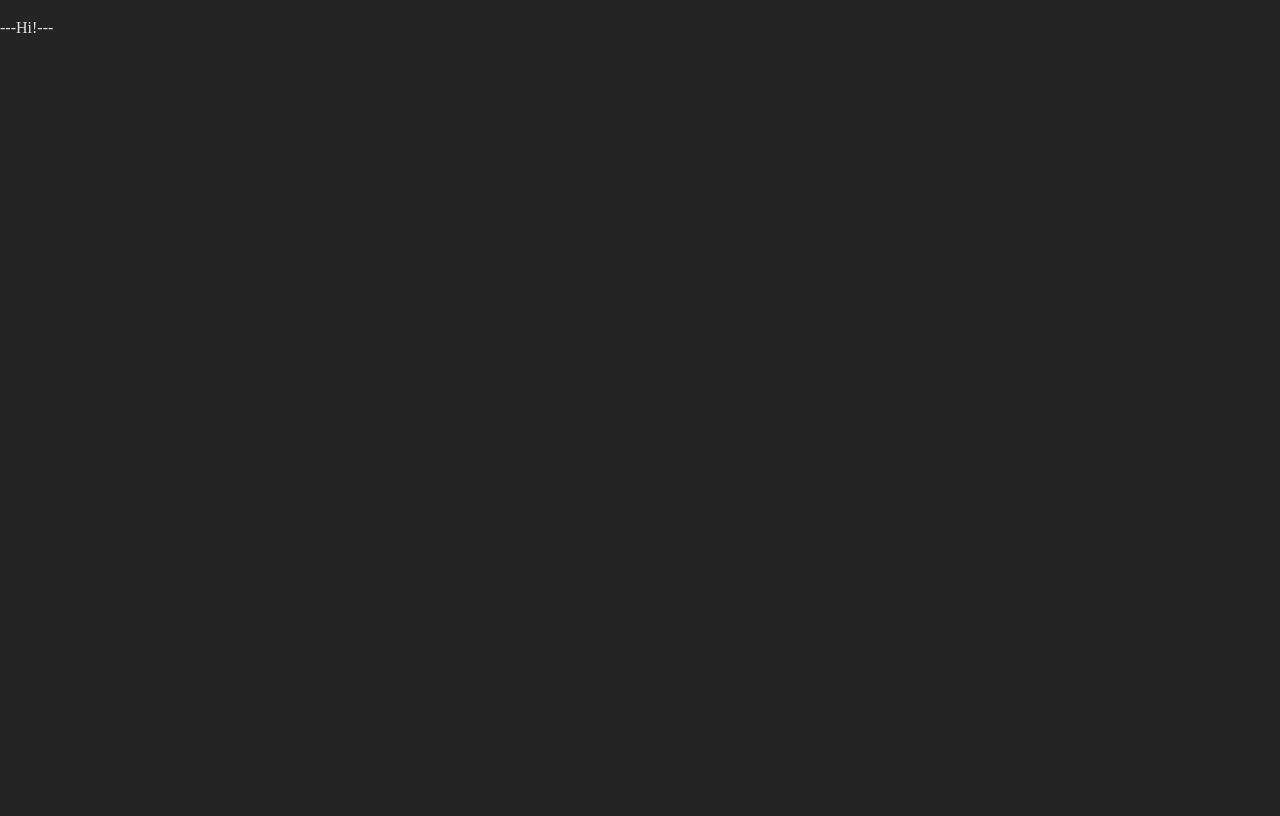
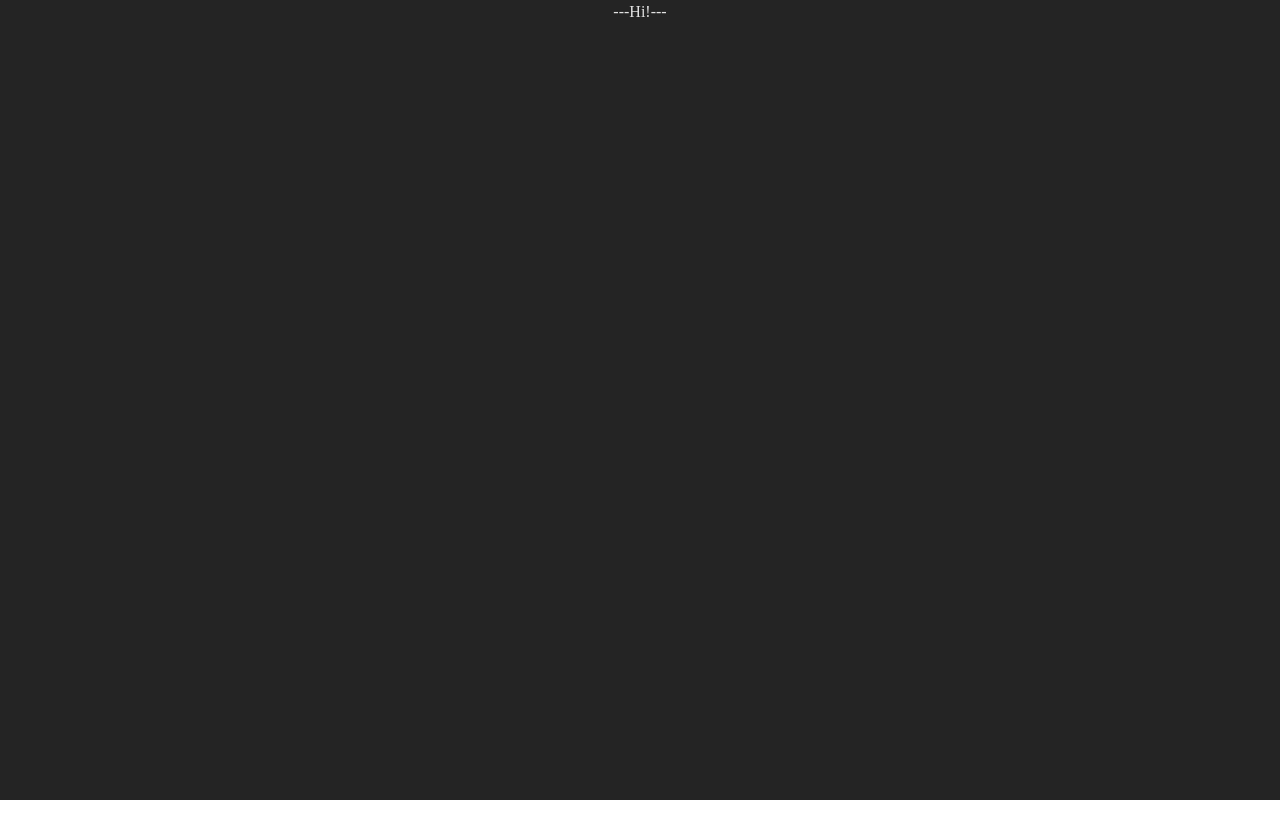
Before and after one commit to aleksr777/template-react-base, a React (Vite) app: page / in a window 1280 px wide. Built offline with nearby package versions, Linux system fonts and the light colour scheme.

Commit message:
refactor: незначительные правки

```diff
--- a/src/components/app-layout/app-layout.module.css
+++ b/src/components/app-layout/app-layout.module.css
@@ -1,7 +1,22 @@
+* {
+  box-sizing: border-box;
+}
+
 .wrapper {
   box-sizing: border-box;
   padding: 0;
   margin: 0;
+  line-height: 1.5;
+  font-weight: 400;
+  color: rgba(255, 255, 255, 0.87);
+  background-color: #242424;
   min-height: 100vh;
   height: 100%;
 }
+
+p {
+  padding: 0;
+  margin: 0;
+  width: 100%;
+  text-align: center;
+}
--- a/src/index.css
+++ b/src/index.css
@@ -1,9 +1,4 @@
 :root {
-  line-height: 1.5;
-  font-weight: 400;
-  color-scheme: light dark;
-  color: rgba(255, 255, 255, 0.87);
-  background-color: #242424;
   font-synthesis: none;
   text-rendering: optimizeLegibility;
   -webkit-font-smoothing: antialiased;
```
